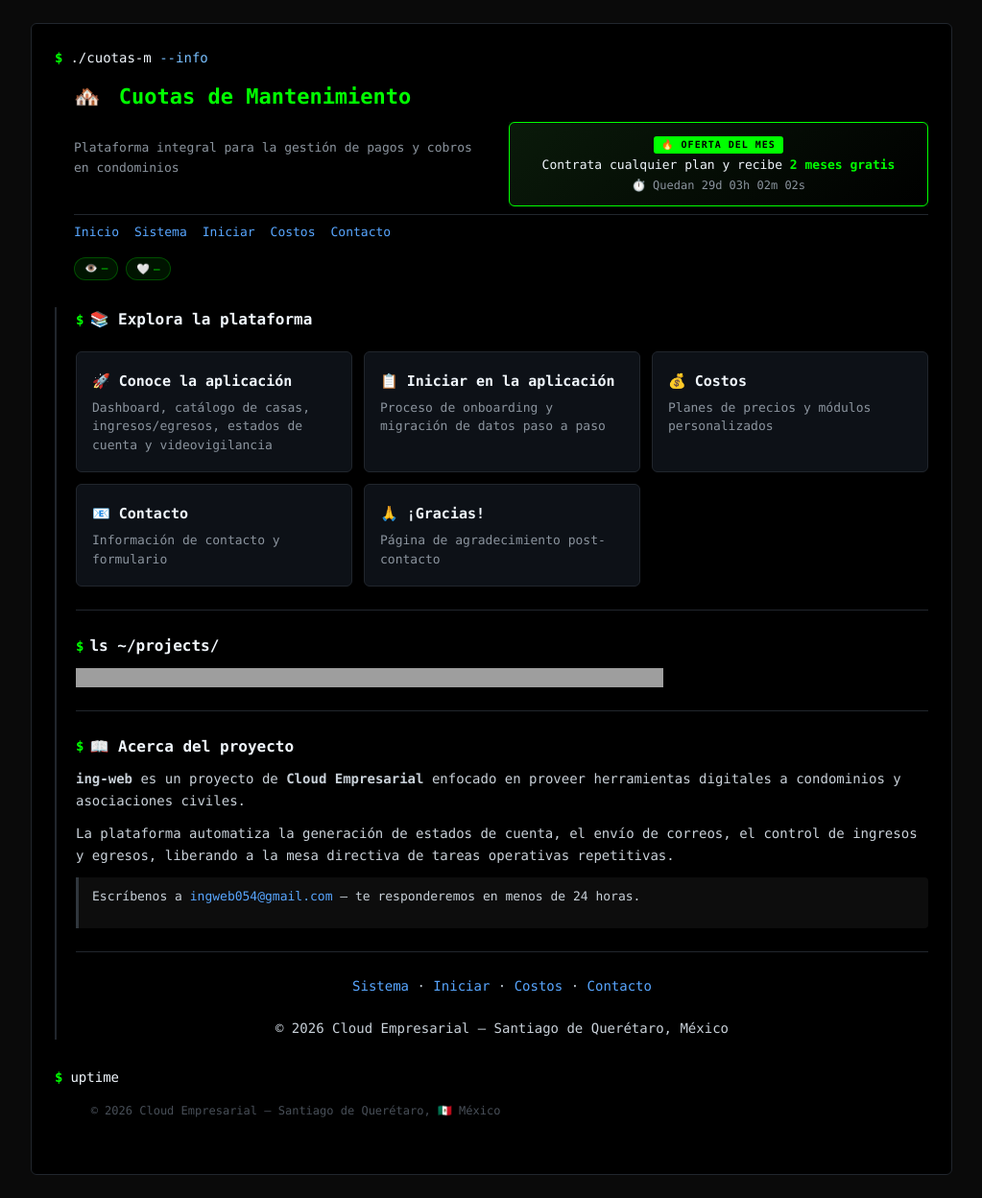
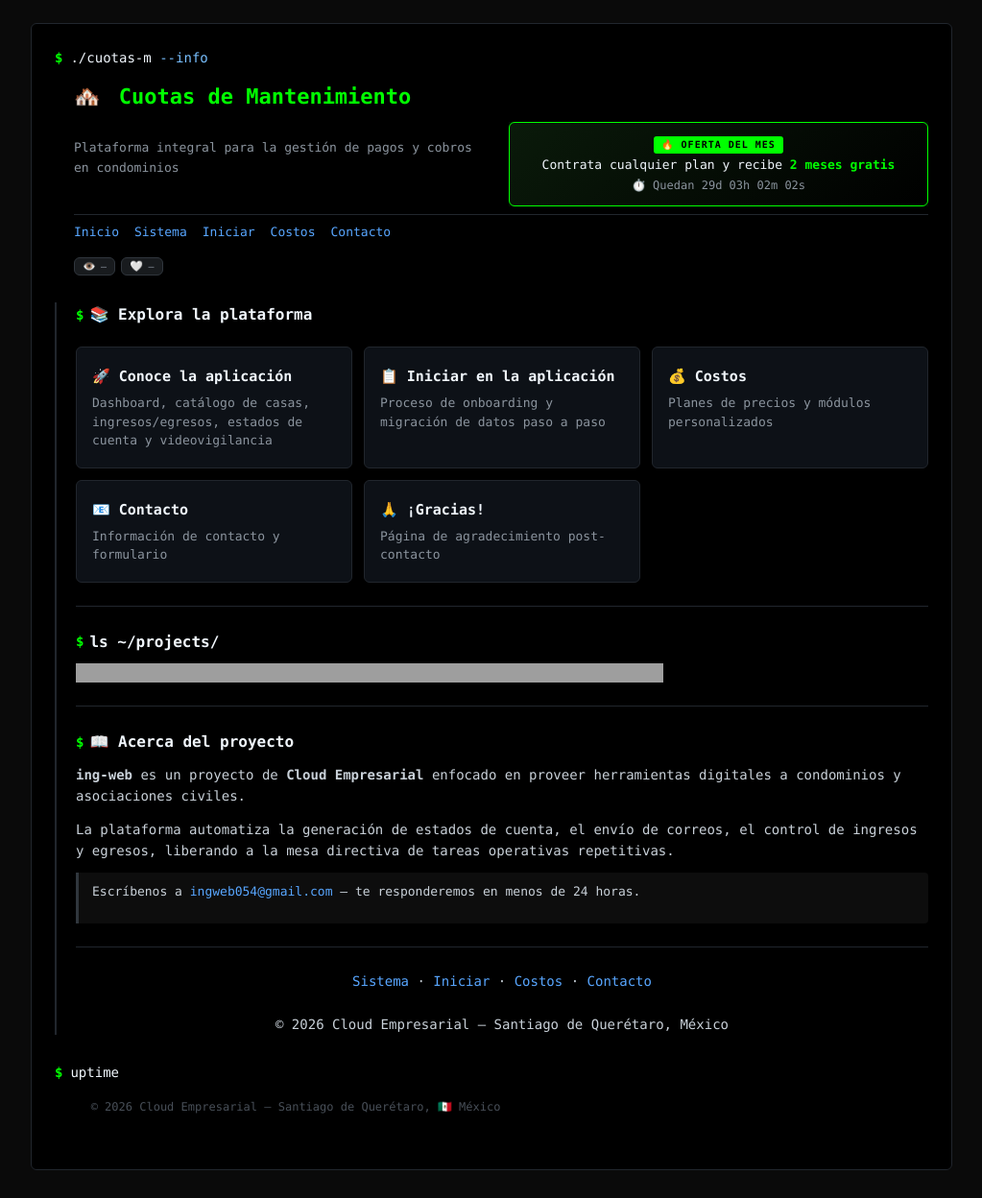
Before and after one commit to vvaldelamar/CuotasM, a Jekyll site: the page built from index.md, in a window 1280 px wide. Shown: the whole page at 96% size, without its empty margins (128-1151 px from the left). Built offline with Jekyll 4.4.1, drawn with Linux system fonts in a browser that asks for light colours; our own code applies the rules of GitHub Pages for plain Markdown files; comment, search, counter and statistics services are not loaded; grey boxes are pictures that could not be loaded.

```diff
--- a/_layouts/default.html
+++ b/_layouts/default.html
@@ -154,8 +154,8 @@
                     <a href="{{ '/pages/contacto/' | relative_url }}" class="nav-link">Contacto</a>
                 </nav>
                 <div class="stats-bar">
-                    <span class="stat badge">👁️ <span id="viewCount">—</span></span>
-                    <button class="stat badge like-btn" id="likeBtn"><span id="likeIcon">🤍</span> <span id="likeCount">—</span></button>
+                    <span class="badge"><span class="badge-icon">👁️</span> <span id="viewCount">—</span></span>
+                    <button class="badge like-btn" id="likeBtn"><span class="badge-icon" id="likeIcon">🤍</span> <span id="likeCount">—</span></button>
                 </div>
             </div>
         </header>
--- a/assets/css/terminal.css
+++ b/assets/css/terminal.css
@@ -556,39 +556,47 @@ body {
 /* ===== Stats bar (views + likes) ===== */
 .stats-bar {
     display: flex;
-    gap: 8px;
+    gap: 6px;
     padding: 8px 0 0 0;
 }
 
 .badge {
     display: inline-flex;
     align-items: center;
-    gap: 4px;
-    padding: 2px 10px;
+    gap: 5px;
+    padding: 3px 8px;
+    font-size: 10px;
+    font-family: 'SFMono-Regular', 'Consolas', monospace;
+    color: #8b949e;
+    background: rgba(48,54,61,0.5);
+    border: 1px solid #30363d;
+    border-radius: 6px;
+    white-space: nowrap;
+    letter-spacing: 0.3px;
+    line-height: 1;
+}
+
+.badge-icon {
     font-size: 11px;
-    font-family: 'SFMono-Regular', 'Consolas', monospace;
-    color: #00ff00;
-    background: rgba(0,255,0,0.08);
-    border: 1px solid rgba(0,255,0,0.25);
-    border-radius: 12px;
-    white-space: nowrap;
+    line-height: 1;
 }
 
 .like-btn {
     cursor: pointer;
-    transition: all 0.2s;
+    transition: all 0.25s;
+    font-family: inherit;
 }
 
 .like-btn:hover {
     color: #ff6b6b;
     border-color: rgba(255,107,107,0.5);
-    background: rgba(255,107,107,0.1);
+    background: rgba(255,107,107,0.12);
 }
 
 .like-btn.liked {
     color: #ff6b6b;
-    border-color: rgba(255,107,107,0.5);
-    background: rgba(255,107,107,0.15);
+    border-color: rgba(253,59,59,0.4);
+    background: rgba(253,59,59,0.15);
 }
 
 .cursor {
```
